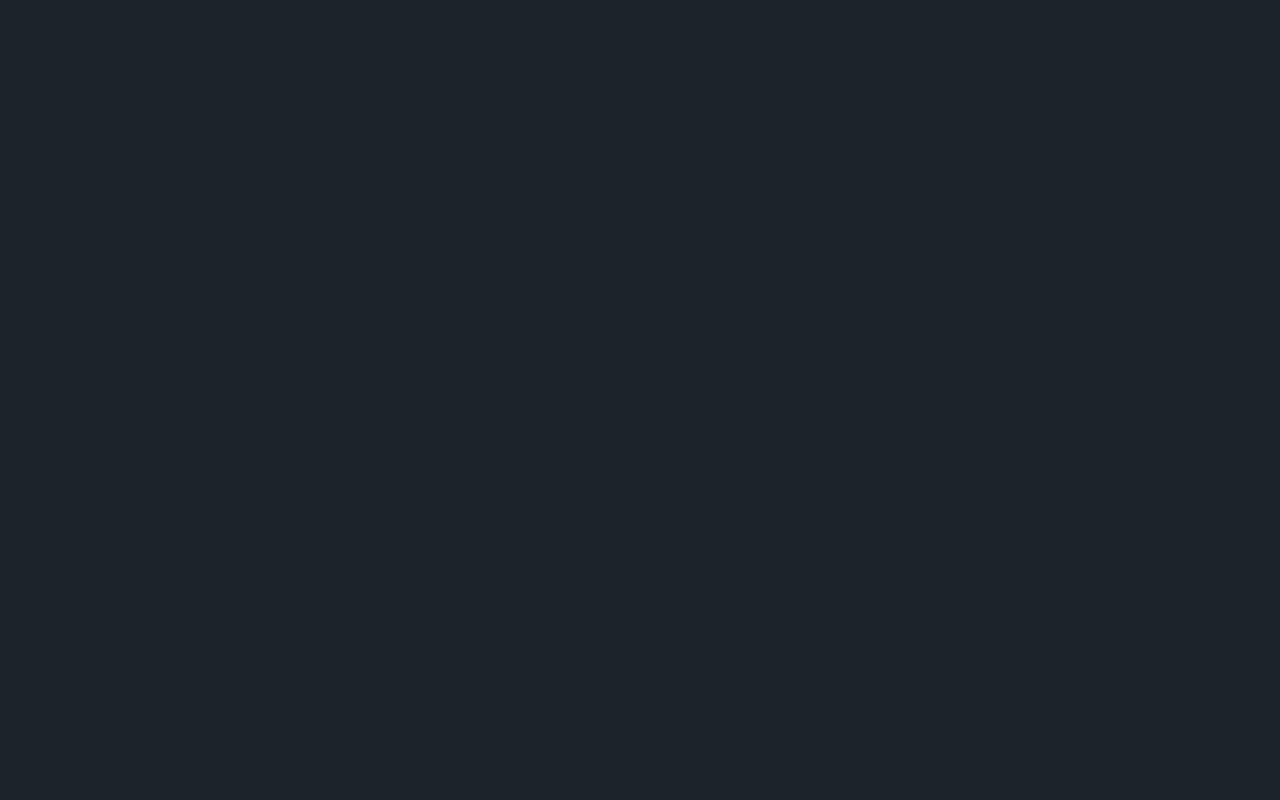
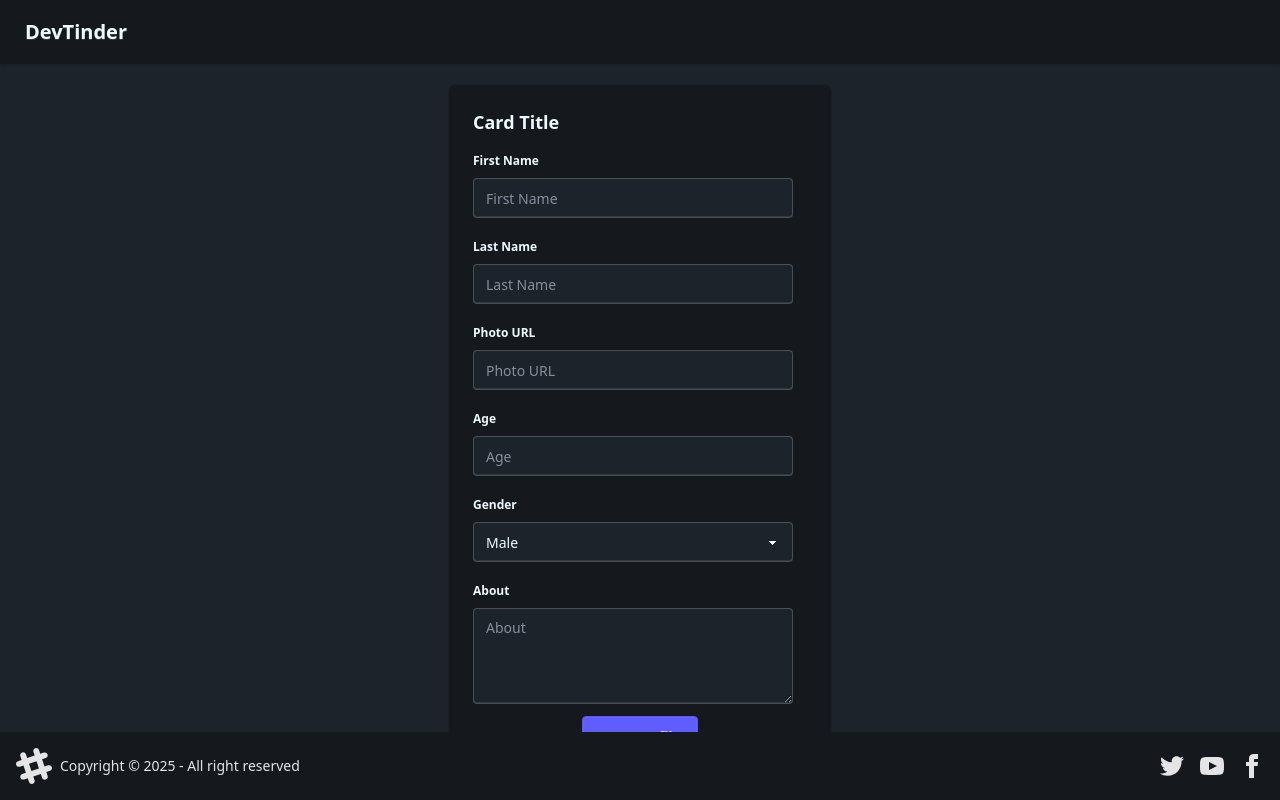
Before and after one commit to GaurabCodeLab/Dev-Tinder, a React (Vite) app: page /dashboard/profile in a window 1280 px wide. Before the commit this address had no page. Built offline with nearby package versions, Linux system fonts and the light colour scheme.

Commit message:
update profile done

```diff
--- a/package.json
+++ b/package.json
@@ -18,6 +18,7 @@
     "react-hook-form": "^7.71.1",
     "react-redux": "^9.2.0",
     "react-router-dom": "^7.13.0",
+    "sweetalert2": "^11.26.20",
     "tailwindcss": "^4.1.18"
   },
   "devDependencies": {
--- a/src/components/Card.jsx
+++ b/src/components/Card.jsx
@@ -1,15 +1,13 @@
 const Card = ({ data }) => {
-  const { firstName, lastName, about } = data;
+  const { firstName, lastName, about, age, gender, photoUrl } = data;
   return (
     <div className="card bg-base-300 w-96 shadow-sm">
       <figure>
-        <img
-          src="https://img.daisyui.com/images/stock/photo-1606107557195-0e29a4b5b4aa.webp"
-          alt="Shoes"
-        />
+        <img src={photoUrl} alt="user photo" />
       </figure>
       <div className="card-body">
         <h2 className="card-title text-xl">{firstName + " " + lastName}</h2>
+        <h4>{age + " " + gender} </h4>
         <p>{about}</p>
         <div className="card-actions justify-center mt-4 gap-3">
           <button className="btn btn-primary">Ignore</button>
--- a/src/components/Header.jsx
+++ b/src/components/Header.jsx
@@ -1,11 +1,43 @@
 import { useSelector } from "react-redux";
+import axios from "axios";
+import { removeUser } from "../redux/slices/userSlice";
+import { removeFeed } from "../redux/slices/feedSlice";
+import { useDispatch } from "react-redux";
+import { useNavigate, Link } from "react-router-dom";
+import { API_BASE_URL } from "../utils/constants";
+import Swal from "sweetalert2";
 
 const Header = () => {
   const userDetails = useSelector((state) => state.userDetails.user);
+  const dispatch = useDispatch();
+  const navigate = useNavigate();
+
+  const handleLogout = async () => {
+    try {
+      await axios.get(API_BASE_URL + "/auth/logout", {
+        withCredentials: true,
+      });
+      dispatch(removeUser());
+      dispatch(removeFeed());
+      navigate("/");
+    } catch (error) {
+      const errorMessage =
+        error instanceof Error ? error.message : "something went wrong";
+      console.error(errorMessage);
+      Swal.fire({
+        title: "Error In logout",
+        icon: "error",
+        text: errorMessage,
+      });
+    }
+  };
+
   return (
     <div className="navbar bg-base-300 shadow-sm">
       <div className="flex-1">
-        <a className="btn btn-ghost text-xl">DevTinder</a>
+        <Link className="btn btn-ghost text-xl" to="/dashboard">
+          DevTinder
+        </Link>
       </div>
       <div className="flex gap-4">
         {userDetails && (
@@ -23,7 +55,7 @@
                 <div className="w-10 rounded-full">
                   <img
                     alt="user photo"
-                    src={userDetails.imageUrl && userDetails.imageUrl}
+                    src={userDetails.photoUrl && userDetails.photoUrl}
                   />
                 </div>
               </div>
@@ -32,16 +64,16 @@
                 className="menu menu-sm dropdown-content bg-base-100 rounded-box z-1 mt-3 w-52 p-2 shadow"
               >
                 <li>
-                  <a className="justify-between">
+                  <Link className="justify-between" to="/dashboard/profile">
                     Profile
                     <span className="badge">New</span>
-                  </a>
+                  </Link>
                 </li>
                 <li>
                   <a>Settings</a>
                 </li>
                 <li>
-                  <a>Logout</a>
+                  <div onClick={handleLogout}>Logout</div>
                 </li>
               </ul>
             </div>
--- a/src/pages/Dashboard.jsx
+++ b/src/pages/Dashboard.jsx
@@ -28,7 +28,7 @@
 
   return (
     <div className="flex justify-center mt-16">
-      <Card data={feedData[0]} />
+      {feedData && <Card data={feedData[0]} />}
     </div>
   );
 };
--- /dev/null
+++ b/src/pages/Profile.jsx
@@ -0,0 +1,167 @@
+import Card from "../components/Card";
+import { useSelector } from "react-redux";
+import { useForm } from "react-hook-form";
+import { useEffect, useState } from "react";
+
+const Profile = () => {
+  const userDetails = useSelector((state) => state.userDetails.user);
+  const [userData, setUserData] = useState({
+    firstName: "",
+    lastName: "",
+    photoUrl: "",
+    age: "",
+    gender: "",
+    about: "",
+  });
+  const {
+    register,
+    setValue,
+    formState: { errors },
+    handleSubmit,
+  } = useForm();
+
+  useEffect(() => {
+    if (userDetails) {
+      setValue("firstName", userDetails.firstName);
+      setValue("lastName", userDetails.lastName || "");
+      setValue("photoUrl", userDetails.photoUrl || "");
+      setValue("age", userDetails.age);
+      setValue("gender", userDetails.gender);
+      setValue("about", userDetails.about);
+      setUserData({
+        firstName: userDetails.firstName,
+        lastName: userDetails.lastName || "",
+        photoUrl: userDetails.photoUrl || "",
+        age: userDetails.age,
+        gender: userDetails.gender,
+        about: userDetails.about || "",
+      });
+    }
+  }, [userDetails]);
+
+  const onSubmit = (data) => {
+    console.log("data hai", data);
+  };
+
+  return (
+    <div className="flex justify-center gap-8 mt-5">
+      <div className="card card-border bg-base-300 w-96">
+        <div className="card-body">
+          <h2 className="card-title">Card Title</h2>
+          <fieldset className="fieldset">
+            <legend className="fieldset-legend">First Name</legend>
+            <input
+              type="text"
+              maxLength={30}
+              className="input"
+              placeholder="First Name"
+              {...register("firstName", {
+                required: "First Name is required",
+                minLength: {
+                  value: 3,
+                  message: "First Name must be at leat 3 characters",
+                },
+                onChange: (e) => {
+                  setUserData((pre) => ({ ...pre, firstName: e.target.value }));
+                },
+              })}
+            />
+            {errors.firstName && (
+              <p className="text-red-600">{errors.firstName.message}</p>
+            )}
+          </fieldset>
+          <fieldset className="fieldset">
+            <legend className="fieldset-legend">Last Name</legend>
+            <input
+              type="text"
+              className="input"
+              placeholder="Last Name"
+              {...register("lastName", {
+                onChange: (e) => {
+                  setUserData((pre) => ({ ...pre, lastName: e.target.value }));
+                },
+              })}
+            />
+          </fieldset>
+          <fieldset className="fieldset">
+            <legend className="fieldset-legend">Photo URL</legend>
+            <input
+              type="url"
+              className="input"
+              placeholder="Photo URL"
+              {...register("photoUrl", {
+                onChange: (e) => {
+                  setUserData((pre) => ({ ...pre, photoUrl: e.target.value }));
+                },
+              })}
+            />
+          </fieldset>
+          <fieldset className="fieldset">
+            <legend className="fieldset-legend">Age</legend>
+            <input
+              type="text"
+              className="input"
+              placeholder="Age"
+              maxLength={2}
+              {...register("age", {
+                required: "Age is required",
+                onChange: (e) => {
+                  setValue("age", e.target.value.replace(/[^0-9]/g, ""));
+                  setUserData((pre) => ({ ...pre, age: e.target.value }));
+                },
+                validate: (value) =>
+                  Number(value) >= 18 || "age must be at least 18 years old",
+              })}
+            />
+            {errors.age && <p className="text-red-600">{errors.age.message}</p>}
+          </fieldset>
+          <fieldset className="fieldset">
+            <legend className="fieldset-legend">Gender</legend>
+            <select
+              defaultValue="Pick a browser"
+              className="select"
+              {...register("gender", {
+                required: "Gender is required",
+                onChange: (e) => {
+                  setUserData((pre) => ({ ...pre, gender: e.target.value }));
+                },
+              })}
+            >
+              <option disabled={true} value="">
+                Select a Gender
+              </option>
+              <option value="male">Male</option>
+              <option value="female">Female</option>
+            </select>
+            {errors.gender && (
+              <p className="text-red-600">{errors.gender.message}</p>
+            )}
+          </fieldset>
+          <fieldset className="fieldset">
+            <legend className="fieldset-legend">About</legend>
+            <textarea
+              className="textarea h-24"
+              placeholder="About"
+              {...register("about", {
+                onChange: (e) => {
+                  setUserData((pre) => ({ ...pre, about: e.target.value }));
+                },
+              })}
+            ></textarea>
+          </fieldset>
+          <div className="card-actions justify-center">
+            <button
+              className="btn btn-primary"
+              onClick={handleSubmit(onSubmit)}
+            >
+              Save Profile
+            </button>
+          </div>
+        </div>
+      </div>
+      {userDetails && <Card data={userData} />}
+    </div>
+  );
+};
+
+export default Profile;
--- a/src/routes.jsx
+++ b/src/routes.jsx
@@ -3,6 +3,7 @@
 import Registration from "./pages/Registration";
 import DashboardLayout from "./layout/DashboardLayout";
 import Dashboard from "./pages/Dashboard";
+import Profile from "./pages/Profile";
 
 const routes = [
   {
@@ -29,6 +30,10 @@
         index: true,
         element: <Dashboard />,
       },
+      {
+        path: "/dashboard/profile",
+        element: <Profile />,
+      },
     ],
   },
 ];
```
Also changed, not shown: 2 other files (tests, documents, lock files or other folders).
